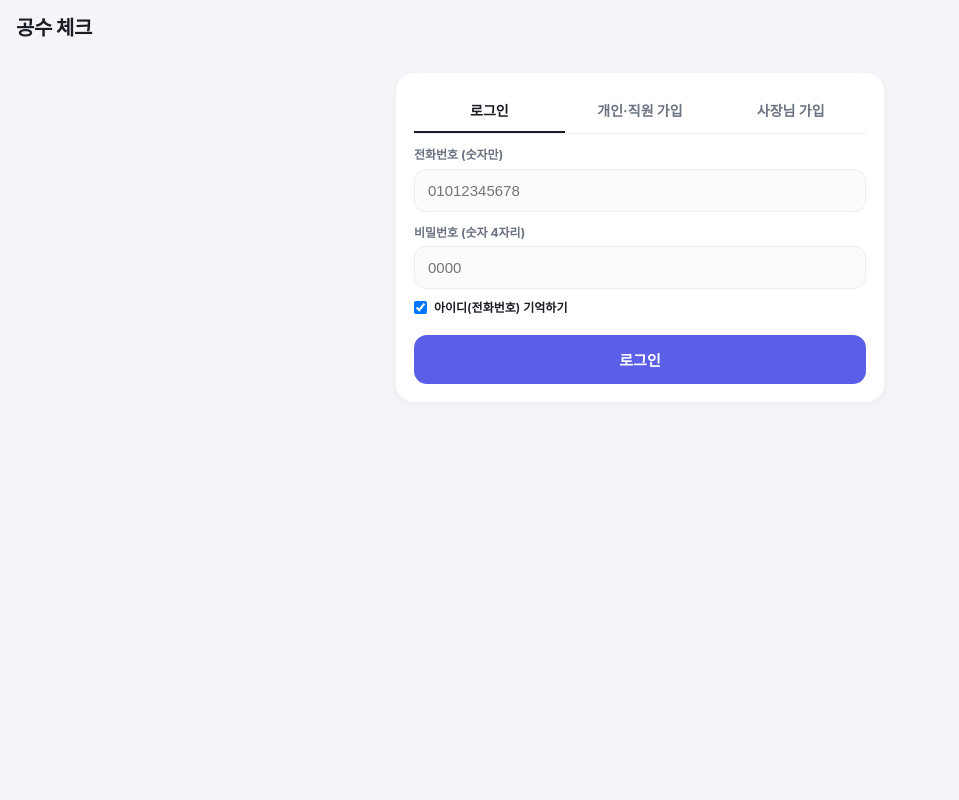
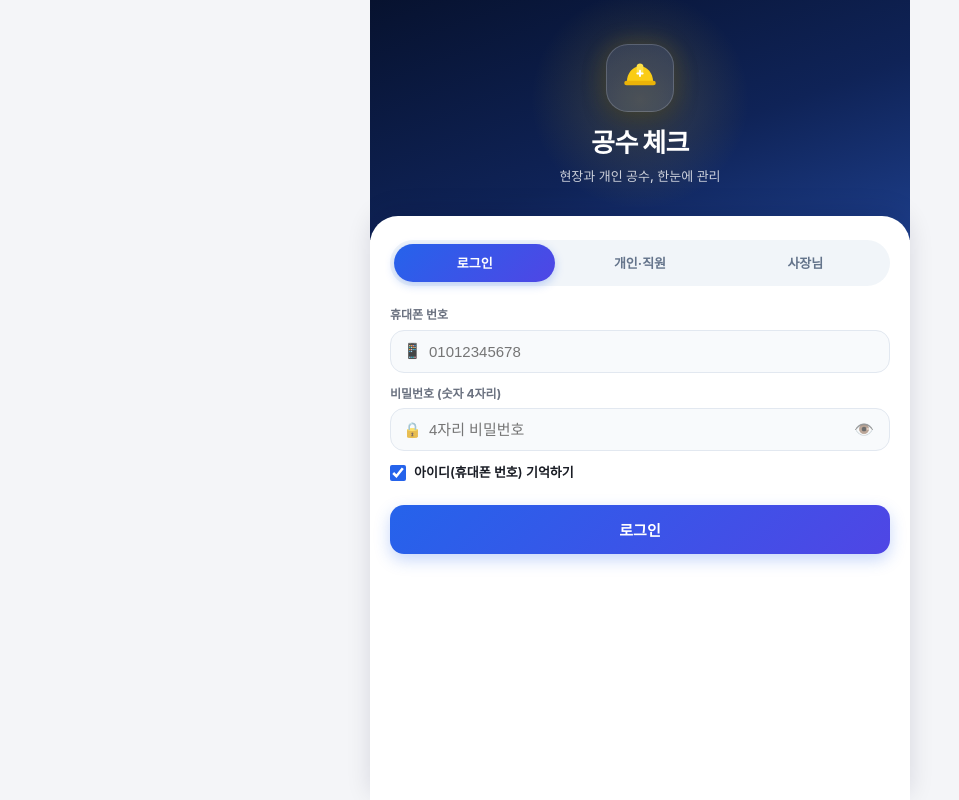
Before and after one commit to bks1029-ops/gongsu-check, a plain HTML site: page app.html in a window 1280 px wide. Shown: the whole page, without its empty margins (0-959 px from the left). Drawn offline with Linux system fonts and the light colour scheme.

Commit message:
v4.5: login UI redesign (deep navy hero + safety helmet, one-row tabs); APK v4.5.0 (versionCode 15)

```diff
--- a/app.html
+++ b/app.html
@@ -34,6 +34,67 @@
   }
   .hidden { display: none !important; }
 
+  /* AUTH HERO (딥 네이비 + 안전모) */
+  .auth-wrap { min-height: 100vh; display: flex; flex-direction: column; background: #FFFFFF; max-width: 540px; margin: 0 auto; }
+  .auth-hero {
+    background: linear-gradient(160deg, #07122F 0%, #0F2357 58%, #1D3E8A 100%);
+    padding: 44px 20px 54px; text-align: center; color: #fff; position: relative; overflow: hidden;
+  }
+  .auth-hero::after {
+    content: ""; position: absolute; width: 220px; height: 220px; border-radius: 50%;
+    background: radial-gradient(circle, rgba(250,204,21,0.18) 0%, rgba(250,204,21,0) 70%);
+    top: -10px; left: 50%; transform: translateX(-50%); pointer-events: none;
+  }
+  .auth-logo-badge {
+    width: 68px; height: 68px; margin: 0 auto 12px; border-radius: 22px;
+    background: rgba(255,255,255,0.1); border: 1px solid rgba(255,255,255,0.18);
+    display: flex; align-items: center; justify-content: center;
+    box-shadow: 0 8px 24px rgba(0,0,0,0.25), 0 0 24px rgba(250,204,21,0.22);
+    position: relative; z-index: 1;
+  }
+  .auth-hero-title { font-size: 26px; font-weight: 900; letter-spacing: -0.6px; margin: 0; position: relative; z-index: 1; }
+  .auth-hero-sub { font-size: 13px; color: rgba(255,255,255,0.78); margin-top: 5px; font-weight: 500; position: relative; z-index: 1; }
+  .auth-sheet {
+    flex: 1; background: #FFFFFF; border-radius: 28px 28px 0 0; margin-top: -24px;
+    padding: 24px 20px 36px; position: relative; z-index: 2;
+    box-shadow: 0 -6px 24px rgba(7,18,47,0.12);
+  }
+  .auth-pills {
+    display: flex; background: #F1F5F9; border-radius: 999px; padding: 4px; margin-bottom: 20px; gap: 4px;
+  }
+  .auth-pill {
+    flex: 1; text-align: center; padding: 10px 6px; font-size: 13px; font-weight: 700;
+    border-radius: 999px; color: #64748B; white-space: nowrap; cursor: pointer; transition: all 0.18s;
+  }
+  .auth-pill.active {
+    background: linear-gradient(135deg, #2563EB, #4F46E5); color: #FFFFFF;
+    box-shadow: 0 3px 10px rgba(37,99,235,0.28);
+  }
+  .input-icon-wrap {
+    position: relative; display: flex; align-items: center; margin-top: 6px;
+  }
+  .input-icon-wrap .in-ico {
+    position: absolute; left: 13px; font-size: 15px; opacity: 0.72; pointer-events: none;
+  }
+  .input-icon-wrap input {
+    margin: 0; padding: 12px 14px 12px 38px; background: #F8FAFC;
+    border: 1.5px solid #E2E8F0; border-radius: 14px; font-size: 15px;
+  }
+  .input-icon-wrap input:focus {
+    outline: none; border-color: #3B82F6; background: #FFFFFF;
+    box-shadow: 0 0 0 3px rgba(59,130,246,0.12);
+  }
+  .pin-eye-btn {
+    position: absolute; right: 10px; background: none; border: none;
+    font-size: 16px; cursor: pointer; opacity: 0.65; padding: 4px 6px;
+  }
+  .auth-cta {
+    width: 100%; border: none; border-radius: 14px; padding: 14px;
+    font-size: 15px; font-weight: 800; color: #FFFFFF; cursor: pointer;
+    background: linear-gradient(135deg, #2563EB, #4F46E5);
+    box-shadow: 0 6px 16px rgba(37,99,235,0.26); margin-top: 18px;
+  }
+
   /* TOP BAR (가치업 스타일) */
   .topbar {
     background: var(--bg);
@@ -298,7 +359,7 @@
 <body>
 
 <!-- TOP HEADER -->
-<div class="topbar">
+<div id="mainTopbar" class="topbar hidden">
   <div class="brand">공수 체크</div>
   <div id="topbarRight" class="topbar-right hidden">
     <div id="modeSwitch" class="mode-switch hidden">
@@ -310,50 +371,94 @@
 </div>
 
 <!-- AUTH VIEW -->
-<div id="authView" class="container">
-  <div class="card" style="margin-top:16px;">
-    <div class="sub-tabs">
-      <div id="tabLogin" class="sub-tab active" onclick="switchAuthTab('login')">로그인</div>
-      <div id="tabJoin" class="sub-tab" onclick="switchAuthTab('join')">개인·직원 가입</div>
-      <div id="tabAdminJoin" class="sub-tab" onclick="switchAuthTab('adminJoin')">사장님 가입</div>
+<div id="authView" class="auth-wrap">
+  <div class="auth-hero">
+    <div class="auth-logo-badge">
+      <svg width="42" height="42" viewBox="0 0 64 64" fill="none" xmlns="http://www.w3.org/2000/svg">
+        <path d="M12 38C12 24.745 20.954 14 32 14C43.046 14 52 24.745 52 38H12Z" fill="#FACC15"/>
+        <path d="M27 14C27 11.791 29.239 10 32 10C34.761 10 37 11.791 37 14V26H27V14Z" fill="#FDE047"/>
+        <rect x="8" y="36" width="48" height="7" rx="3.5" fill="#EAB308"/>
+        <path d="M32 21V29M28 25H36" stroke="#FFFFFF" stroke-width="3" stroke-linecap="round"/>
+      </svg>
+    </div>
+    <h1 class="auth-hero-title">공수 체크</h1>
+    <div class="auth-hero-sub">현장과 개인 공수, 한눈에 관리</div>
+  </div>
+
+  <div class="auth-sheet">
+    <div class="auth-pills">
+      <div id="tabLogin" class="auth-pill active" onclick="switchAuthTab('login')">로그인</div>
+      <div id="tabJoin" class="auth-pill" onclick="switchAuthTab('join')">개인·직원</div>
+      <div id="tabAdminJoin" class="auth-pill" onclick="switchAuthTab('adminJoin')">사장님</div>
     </div>
 
     <div id="loginForm">
-      <label>전화번호 (숫자만)</label>
+      <label style="margin-top:0;">휴대폰 번호</label>
+      <div class="input-icon-wrap">
+        <span class="in-ico">📱</span>
         <input id="loginPhone" type="tel" placeholder="01012345678" />
+      </div>
       <label>비밀번호 (숫자 4자리)</label>
-      <input id="loginPin" type="password" inputmode="numeric" maxlength="6" placeholder="0000" />
-      <label style="display:flex;align-items:center;gap:7px;margin-top:10px;font-weight:600;cursor:pointer;color:var(--text);">
-        <input id="rememberPhone" type="checkbox" style="width:auto;margin:0;" checked /> 아이디(전화번호) 기억하기
+      <div class="input-icon-wrap">
+        <span class="in-ico">🔒</span>
+        <input id="loginPin" type="password" inputmode="numeric" maxlength="6" placeholder="4자리 비밀번호" style="padding-right:40px;" />
+        <button type="button" class="pin-eye-btn" onclick="toggleLoginPinVis()" title="비밀번호 보기">👁️</button>
+      </div>
+      <label style="display:flex;align-items:center;gap:8px;margin-top:12px;font-weight:600;font-size:13px;cursor:pointer;color:var(--text);">
+        <input id="rememberPhone" type="checkbox" style="width:16px;height:16px;margin:0;accent-color:#2563EB;" checked /> 아이디(휴대폰 번호) 기억하기
       </label>
-      <button class="btn btn-primary" style="margin-top:14px;" onclick="doLogin()">로그인</button>
+      <button class="auth-cta" onclick="doLogin()">로그인</button>
     </div>
 
     <div id="joinForm" class="hidden">
-      <label>초대코드 <span style="font-weight:500;color:var(--sub);">(선택 — 없으면 개인 공수 캘린더)</span></label>
-      <div class="row">
-        <input id="joinCode" type="text" placeholder="없으면 비워두세요 (예: SM4K9P)" style="text-transform:uppercase;" />
-        <button type="button" class="btn btn-soft btn-sm" style="margin:0;flex:0 0 auto;" onclick="pasteJoinCode()">붙여넣기</button>
+      <label style="margin-top:0;">초대코드 <span style="font-weight:500;color:var(--sub);">(선택 — 없으면 개인 공수 캘린더)</span></label>
+      <div class="row" style="margin-top:6px;">
+        <div class="input-icon-wrap" style="flex:1;margin-top:0;">
+          <span class="in-ico">🎫</span>
+          <input id="joinCode" type="text" placeholder="없으면 비워두세요" style="text-transform:uppercase;" />
+        </div>
+        <button type="button" class="btn btn-soft btn-sm" style="margin:0;flex:0 0 auto;padding:12px 14px;border-radius:14px;" onclick="pasteJoinCode()">붙여넣기</button>
       </div>
       <label>이름</label>
+      <div class="input-icon-wrap">
+        <span class="in-ico">👤</span>
         <input id="joinName" type="text" placeholder="홍길동" />
-      <label>전화번호 (숫자만)</label>
+      </div>
+      <label>휴대폰 번호 (숫자만)</label>
+      <div class="input-icon-wrap">
+        <span class="in-ico">📱</span>
         <input id="joinPhone" type="tel" placeholder="01012345678" />
+      </div>
       <label>사용할 비밀번호 (숫자 4자리)</label>
+      <div class="input-icon-wrap">
+        <span class="in-ico">🔒</span>
         <input id="joinPin" type="password" inputmode="numeric" maxlength="6" placeholder="1234" />
-      <button class="btn btn-primary" style="margin-top:16px;" onclick="doRegister()">가입하고 시작하기</button>
+      </div>
+      <button class="auth-cta" onclick="doRegister()">가입하고 시작하기</button>
     </div>
 
     <div id="adminJoinForm" class="hidden">
-      <label>업체명 (팀 이름)</label>
+      <label style="margin-top:0;">업체명 (팀 이름)</label>
+      <div class="input-icon-wrap">
+        <span class="in-ico">🏢</span>
         <input id="adminTeamName" type="text" placeholder="예: 스마일산업" />
+      </div>
       <label>대표자(관리자) 이름</label>
+      <div class="input-icon-wrap">
+        <span class="in-ico">👤</span>
         <input id="adminJoinName" type="text" placeholder="홍길동" />
-      <label>전화번호 (숫자만)</label>
+      </div>
+      <label>휴대폰 번호 (숫자만)</label>
+      <div class="input-icon-wrap">
+        <span class="in-ico">📱</span>
         <input id="adminJoinPhone" type="tel" placeholder="01012345678" />
+      </div>
       <label>사용할 비밀번호 (숫자 4자리)</label>
+      <div class="input-icon-wrap">
+        <span class="in-ico">🔒</span>
         <input id="adminJoinPin" type="password" inputmode="numeric" maxlength="6" placeholder="0000" />
-      <button class="btn btn-primary" style="margin-top:16px;" onclick="doRegisterAdmin()">새 업체 등록하고 시작하기</button>
+      </div>
+      <button class="auth-cta" onclick="doRegisterAdmin()">새 업체 등록하고 시작하기</button>
     </div>
   </div>
 </div>
@@ -1071,6 +1176,11 @@ async function pasteJoinCode() {
   }
 }
 
+function toggleLoginPinVis() {
+  const el = document.getElementById("loginPin");
+  el.type = (el.type === "password") ? "text" : "password";
+}
+
 function switchAuthTab(tab) {
   document.getElementById("tabLogin").classList.toggle("active", tab === "login");
   document.getElementById("tabJoin").classList.toggle("active", tab === "join");
@@ -1136,6 +1246,7 @@ function logout() {
   localStorage.removeItem("smile_user_v2");
   currentUser = null;
   document.getElementById("topbarRight").classList.add("hidden");
+  document.getElementById("mainTopbar").classList.add("hidden");
   document.getElementById("appMain").classList.add("hidden");
   document.getElementById("bottomNav").classList.add("hidden");
   document.getElementById("authView").classList.remove("hidden");
@@ -1143,6 +1254,7 @@ function logout() {
 
 function enterApp() {
   document.getElementById("authView").classList.add("hidden");
+  document.getElementById("mainTopbar").classList.remove("hidden");
   document.getElementById("topbarRight").classList.remove("hidden");
   document.getElementById("appMain").classList.remove("hidden");
   document.getElementById("bottomNav").classList.remove("hidden");
```
Also changed, not shown: index.html (+1 -1 lines), 1 other file. Lines whose indentation alone changed are shown as unchanged.
